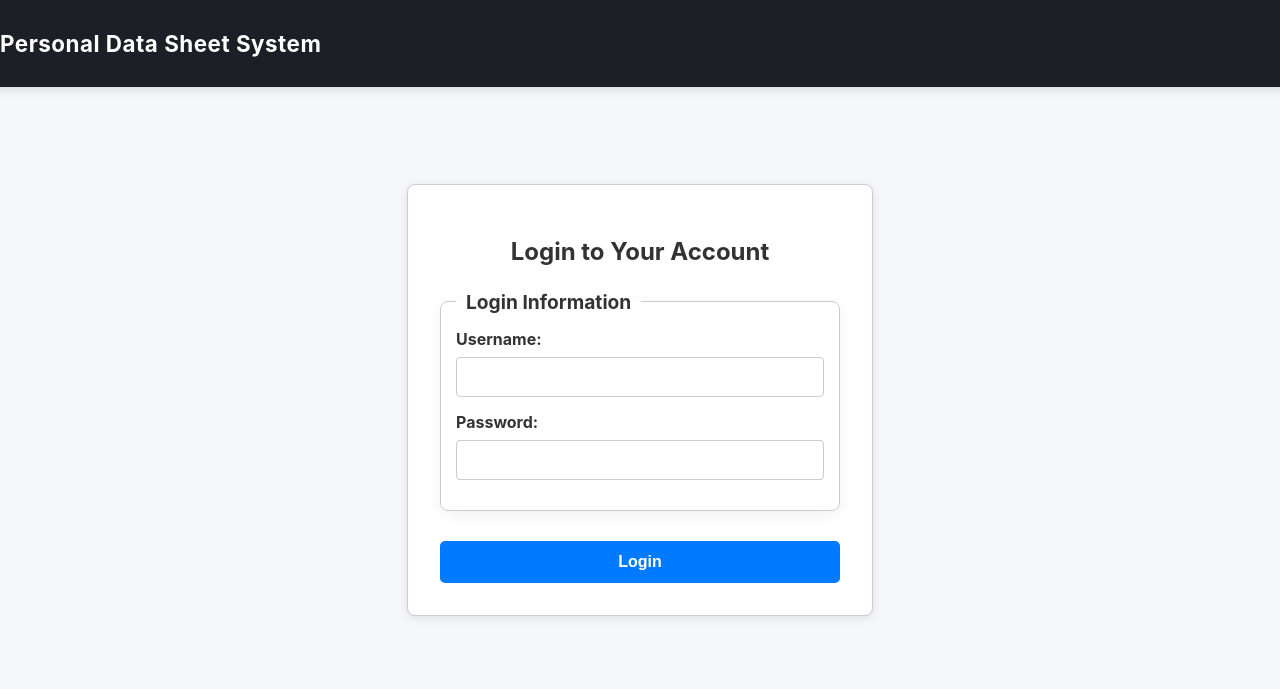
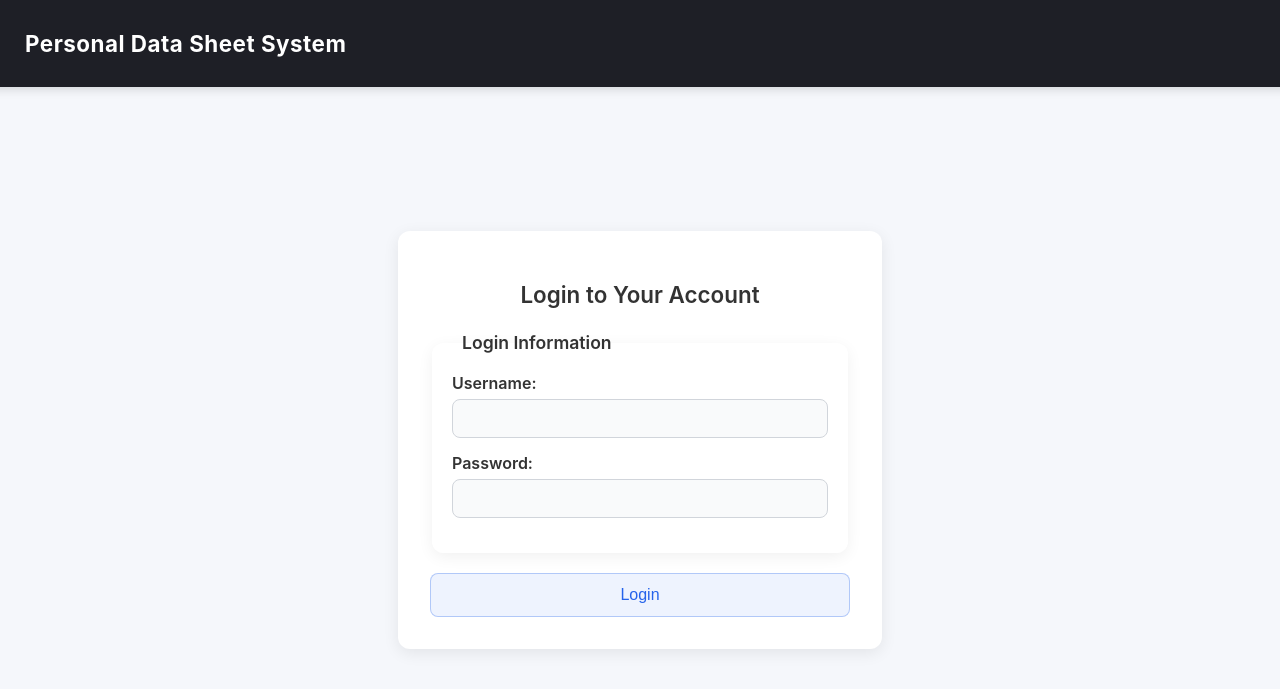
Before and after one commit to Gabrielkaos/PDS_SYSTEM_DJANGO, a Django app: page /login/ in a window 1280 px wide. Shown: the top 689 px of the page. Run offline with Django 4.2, Linux system fonts and the light colour scheme.

Commit message:
fixed header

```diff
--- a/pds_app/static/pds_app/css/login.css
+++ b/pds_app/static/pds_app/css/login.css
@@ -1,76 +1,36 @@
-
+/* Base layout */
 body {
     margin: 0;
-    font-family: Arial, sans-serif;
-    background-color: #f4f4f4;
+    font-family: 'Inter', Arial, sans-serif;
+    background: #f5f7fb;
     display: flex;
     justify-content: center;
     align-items: center;
     height: 100vh;
 }
 
+/* Login Card */
 .login-container {
     background: white;
     padding: 2rem;
-    border-radius: 8px;
-    box-shadow: 0 2px 10px rgba(0,0,0,0.1);
-    width: 400px;
+    border-radius: 12px;
+    box-shadow: 0 4px 16px rgba(0,0,0,0.08);
+    width: 420px;
     max-width: 90%;
-    border: 1px solid #ccc;
+    border: none; /* Removed outdated gray border */
+    margin-top: 80px;
 }
 
+/* Title inside card */
 .login-container h2 {
     text-align: center;
     margin-bottom: 1.5rem;
     color: #333;
-    font-size: 1.5em;
-    font-weight: bold;
+    font-size: 1.4rem;
+    font-weight: 600;
 }
 
-.form-group {
-    display: flex;
-    flex-direction: column;
-    margin-bottom: 15px;
-}
-
-.form-group label {
-    margin-bottom: 8px;
-    font-weight: bold;
-    color: #333;
-}
-
-.form-group input {
-    padding: 10px;
-    border: 1px solid #ccc;
-    border-radius: 4px;
-    font-size: 1em;
-    margin-right: 0;
-}
-
-.form-group input:focus {
-    outline: none;
-    border-color: #007BFF;
-    box-shadow: 0 0 5px rgba(0, 123, 255, 0.3);
-}
-
-.btn-login {
-    display: inline-block;
-    padding: 12px 20px;
-    font-size: 1em;
-    color: #fff;
-    background-color: #007BFF;
-    border: none;
-    border-radius: 5px;
-    cursor: pointer;
-    width: 100%;
-    font-weight: bold;
-    margin-top: 10px;
-}
-
-.btn-login:hover {
-    background-color: #0056b3;
-}
-
+/* Messages (reuse global style) */
 .messages {
     margin-bottom: 1rem;
 }
@@ -100,81 +60,104 @@ body {
     border: 1px solid #bee5eb;
 }
 
-
-.login-header {
-    background-color: #333;
-    color: white;
-    padding: 15px 20px;
-    text-align: center;
-    position: fixed;
-    top: 0;
-    left: 0;
-    width: 100%;
-    z-index: 1000;
+/* Fields */
+.form-group {
+    display: flex;
+    flex-direction: column;
+    margin-bottom: 15px;
 }
 
-.login-header h1 {
-    margin: 0;
-    font-size: 1.5em;
+.form-group label {
+    margin-bottom: 6px;
+    font-weight: 600;
+    color: #333;
 }
 
+.form-group input {
+    padding: 10px 12px;
+    border: 1px solid #d1d5db;
+    border-radius: 8px;
+    font-size: 0.95rem;
+    background: #f9fafb;
+    transition: 0.2s;
+}
 
+.form-group input:focus {
+    outline: none;
+    border-color: #4f8cff;
+    box-shadow: 0 0 0 3px rgba(66,133,244,0.25);
+}
+
+/* Fieldset */
 .login-fieldset {
     margin-bottom: 20px;
-    padding: 15px;
-    border: 1px solid #ccc;
-    border-radius: 8px;
+    padding: 20px;
+    border: none;
+    border-radius: 12px;
+    background: white;
+    box-shadow: 0 4px 16px rgba(0,0,0,0.06);
 }
 
 .login-legend {
-    font-size: 1.2em;
-    font-weight: bold;
+    font-size: 1.1rem;
+    font-weight: 600;
     padding: 0 10px;
     color: #333;
 }
 
+/* Login Button (matches .submit-btn theme) */
+.btn-login {
+    display: inline-block;
+    padding: 12px 20px;
+    font-size: 1rem;
+    border-radius: 8px;
+    border: 1px solid rgba(37, 99, 235, 0.3);
+    cursor: pointer;
+    font-weight: 500;
+    transition: all 0.3s ease;
+    color: #2563eb;
+    background: rgba(37, 99, 235, 0.08);
+    width: 100%;
+}
+
+.btn-login:hover {
+    background: rgba(37, 99, 235, 0.15);
+    border-color: rgba(37, 99, 235, 0.5);
+    transform: translateY(-1px);
+    box-shadow: 0 4px 12px rgba(37, 99, 235, 0.2);
+}
+
+/* Optional link */
 .login-link {
-    color: #00aaff;
-    text-decoration: none;
     margin-top: 15px;
     display: block;
     text-align: center;
+    color: #2563eb;
+    text-decoration: none;
+    font-weight: 500;
 }
 
 .login-link:hover {
-    color: #0088cc;
     text-decoration: underline;
 }
 
 
-.login-container fieldset {
-    margin-bottom: 20px;
-    padding: 15px;
-    border: 1px solid #ccc;
-    border-radius: 8px;
+header {
+    background: #1e1f26;
+    color: white;
+    padding: 15px 25px;
+    display: flex;
+    justify-content: space-between;
+    align-items: center;
+    position: fixed;
+    top: 0;
+    width: 100%;
+    z-index: 100;
+    box-shadow: 0 2px 10px rgba(0,0,0,0.15);
 }
 
-.login-container legend {
-    font-size: 1.2em;
-    font-weight: bold;
-    padding: 0 10px;
+header h1 {
+    font-size: 1.4rem;
+    margin-left: 25px;
+    letter-spacing: 0.5px;
 }
-
-
-.login-container {
-    position: relative;
-}
-
-.login-container .close {
-    position: absolute;
-    top: 10px;
-    right: 15px;
-    font-size: 40px;
-    cursor: pointer;
-    transition: color 0.3s;
-    color: #333;
-}
-
-.login-container .close:hover {
-    color: red;
-}
--- a/pds_app/templates/pds_app/home.html
+++ b/pds_app/templates/pds_app/home.html
@@ -11,7 +11,7 @@
 </head>
 <body>
     <header>
-        <h1>Pesonal Data Sheet System</h1>
+        <h1>Personal Data Sheet System</h1>
 
         <div class="logout-section">
             {% if user.is_authenticated %}
--- a/pds_app/templates/pds_app/login.html
+++ b/pds_app/templates/pds_app/login.html
@@ -6,7 +6,6 @@
     <title>Login - Personal Data Sheet System</title>
     {% load static %}
     <link rel="stylesheet" href="{% static 'pds_app/css/login.css' %}">
-    <link rel="stylesheet" href="{%static 'pds_app/css/style.css' %}">
 </head>
 <body>
     <header>
```
